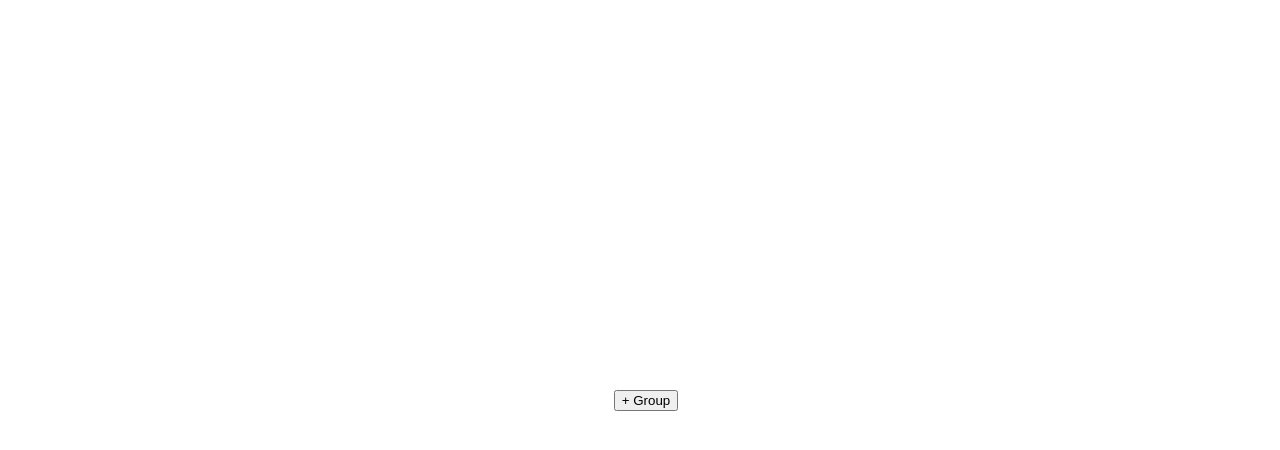
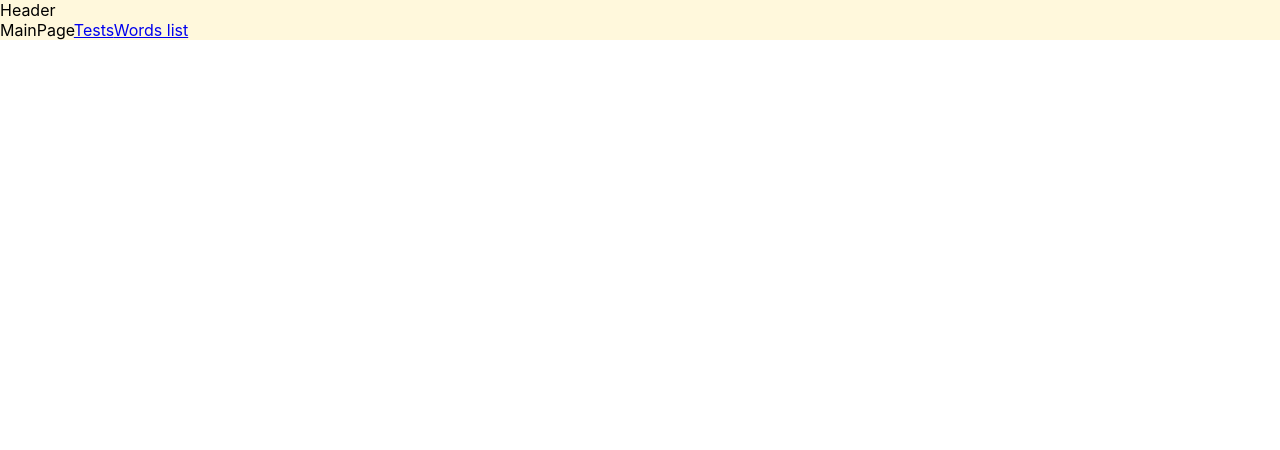
Before and after one commit to lletov/words, a React (Create React App) app: page / in a window 1280 px wide. Shown: the top 450 px of the page. Built offline with nearby package versions, Linux system fonts and the light colour scheme.

Commit message:
feat: start new project & add router

```diff
--- a/package.json
+++ b/package.json
@@ -9,6 +9,7 @@
     "@testing-library/user-event": "^13.5.0",
     "react": "^18.3.1",
     "react-dom": "^18.3.1",
+    "react-router-dom": "^6.26.2",
     "react-scripts": "5.0.1",
     "web-vitals": "^2.1.4",
     "zustand": "^4.5.5"
--- a/src/App.css
+++ b/src/App.css
@@ -1,26 +1,3 @@
 .App {
-  display: flex;
-  flex-direction: row;
-  gap: 12px;
-  height: 100vh;
-  align-items: center;
-  justify-content: center;
+background-color: cornsilk;
 }
-
-
-.number {
-  border: solid 1px black;
-  width: 120px;
-  height: 60px;
-  font-size: 34px;
-  border-radius: 12px;
-  display: flex;
-  align-items: center;
-  justify-content: center;
-}
-
-.input-range {
-  display: flex;
-  flex-direction: row;
-  justify-content: space-between;
-}
--- a/src/App.js
+++ b/src/App.js
@@ -1,13 +1,21 @@
-import logo from './logo.svg';
 import './App.css';
-import { Panel } from './components/Panel';
-import { View } from './components/View';
+import { BrowserRouter, Routes, Route, HashRouter } from 'react-router-dom';
+import { Header } from './components/Header';
+import { Tests } from './components/Tests';
+import { WordsList } from './components/WordsList';
+import { MainPage } from './components/MainPage';
 
 function App() {
   return (
     <div className="App">
-      <View/>
-      <Panel/>
+    <Header/>
+    <HashRouter>
+      <Routes>
+      <Route path="/" element={<MainPage />} />
+        <Route path="tests" element={<Tests />} />
+        <Route path="wordslist" element={<WordsList />} />
+      </Routes>
+    </HashRouter>
     </div>
   );
 }
--- a/src/components/GroupInput.js
+++ /dev/null
@@ -1,34 +0,0 @@
-import React from 'react'
-import { useState, useLayoutEffect } from 'react';
-
-export const GroupInput = () => {
-
-    useLayoutEffect(() => {
-        // add first point in points list before rendering
-        addPointHandleClick()
-    }, []);
-
-    const [clickCounter, setClickCounter] = useState(0);
-    const [pointsList, setPointsList] = useState([]);
-
-    function addPointHandleClick(e){
-        setPointsList(pointsList.concat(
-            <input
-                key={pointsList.length}
-                onChange={(e) =>{console.log(e.target.value)}}
-            />
-        ));
-    }
-
-  return (
-    <div style={{display: 'flex', flexDirection: 'column', paddingLeft: '24px'}}>
-        <div style={{display: 'flex', flexDirection: 'column'}}>
-            {pointsList}
-        </div>
-        <button
-            style={{width: '60px'}}
-            onClick={(e) =>{addPointHandleClick(e)}}
-        >+Point</button>
-    </div>
-  )
-}
--- /dev/null
+++ b/src/components/Header.jsx
@@ -0,0 +1,7 @@
+import React from 'react'
+
+export const Header = () => {
+  return (
+    <div>Header</div>
+  )
+}
--- /dev/null
+++ b/src/components/MainPage.jsx
@@ -0,0 +1,13 @@
+import React from 'react'
+import { Link } from 'react-router-dom';
+
+export const MainPage = () => {
+  return (
+    <div>
+        MainPage
+        <Link to='/tests'>Tests</Link>
+        <Link to='/wordslist'>Words list</Link>
+
+    </div>
+  )
+}
--- a/src/components/Panel.js
+++ /dev/null
@@ -1,76 +0,0 @@
-import React from 'react'
-import useCountStore from './../store/Store'
-import { useState } from 'react'
-import { GroupInput } from './GroupInput'
-
-export const Panel = () => {
-
-    const increase = useCountStore((state) => state.setCount);
-    const stateObject = useCountStore((state) => state.object);
-    const setGroup = useCountStore((state) => state.setObjectGroup);
-    // const updField = useCountStore((state) => state.updateObjectField)
-    const count = useCountStore((state) => state.count);
-
-    // const [inputList, setInputList] = useState([]);
-    const [groupsList, setGroupsList] = useState([]);
-    const [groupClickCounter, setGroupClickCounter] = useState(0);
-    const [pointClickCounter, setPointClickCounter] = useState(0);
-
-    function addGroupHandleClick(e, value){
-        setGroupsList(groupsList.concat(
-            <GroupInput/>
-        ));
-        setGroup('group' + groupClickCounter, null);
-        setGroupClickCounter(groupClickCounter + 1);
-    }
-
-    // const onAddBtnClick = event => {
-    //     setClickCounter(clickCounter + 1);
-    //     setInputList(inputList.concat(
-    //         <input
-    //             key={inputList.length}
-    //             onChange={(e) =>{addObj(clickCounter, e.target.value)}}
-    //         />));
-
-    //     console.log('click');
-    //   };
-
-    // const minRange = 20;
-    // const maxRange = 45;
-
-    // function changeHandler(value){
-    //     // console.log(value);
-    //     increase(value);
-    // }
-
-    // function inputOnchange(id, value){
-    //     // stateObject[id]
-    //     //     ? updField(id, value)
-    //     //     : updField(id, value)
-    //     setGroup(clickCounter, e.target.value)
-    //     console.log(value);
-    // }
-
-  return (
-
-    <div>
-        {/* <input
-            type='range'
-            min={minRange}
-            max={maxRange}
-            value={count}
-            onChange={(e) => {changeHandler(e.target.value)}}
-        />
-        <div className='input-range'>
-            <p>{minRange}</p>
-            <p>{maxRange}</p>
-        </div> */}
-        <div style={{display: 'flex', flexDirection: 'column', gap: '12px'}}>
-            {groupsList}
-        </div>
-        <button
-            onClick={addGroupHandleClick}
-        >+ Group</button>
-    </div>
-  )
-}
--- /dev/null
+++ b/src/components/Tests.jsx
@@ -0,0 +1,7 @@
+import React from 'react'
+
+export const Tests = () => {
+  return (
+    <div>Tests</div>
+  )
+}
--- a/src/components/View.js
+++ /dev/null
@@ -1,18 +0,0 @@
-import React from 'react'
-import useCountStore from './../store/Store'
-
-export const View = () => {
-
-  const inputNumber = useCountStore((state) => state.count)
-  const object = useCountStore((state) => state.object)
-
-  return (
-    <div style={{display: 'flex', flexDirection: 'column'}}>
-
-      {/* <div className='number'>{inputNumber}</div> */}
-      {Object.values(object).map((el, index) => <p key={index}>{el}</p>)}
-      {/* <div>{Object.values(object)}</div> */}
-    </div>
-
-  )
-}
--- /dev/null
+++ b/src/components/WordsList.jsx
@@ -0,0 +1,7 @@
+import React from 'react'
+
+export const WordsList = () => {
+  return (
+    <div>WordsList</div>
+  )
+}
--- a/src/store/Store.js
+++ b/src/store/Store.js
@@ -1,25 +1,11 @@
 import { create } from 'zustand'
 
-const useCountStore = create((set) => ({
-  count: 22,
-  object: {},
+const useTestStore = create((set) => ({
+  bears: 0,
+  mikky: {},
   increasePopulation: () => set((state) => ({ bears: state.bears + 1 })),
-  setCount: (num) => set({ count: num }),
-  setObjectGroup: (id, value) =>
-    set((state) => ({
-      objectD: {
-        ...state.objectD,
-        [id]: value
-      },
-    })),
+  removeAllBears: () => set({ bears: 0 }),
+  updateBears: (newBears) => set({ bears: newBears }),
 }))
 
-// const useCountStore = create((set) => ({
-//   bears: 0,
-//   mikky: {g: 6, d: 4},
-//   increasePopulation: () => set((state) => ({ bears: state.bears + 1 })),
-//   removeAllBears: () => set({ bears: 0 }),
-//   updateBears: (newBears) => set({ bears: newBears }),
-// }))
-
-export default useCountStore
+export default useTestStore
```
Also changed, not shown: 1 other file (tests, documents, lock files or other folders).
